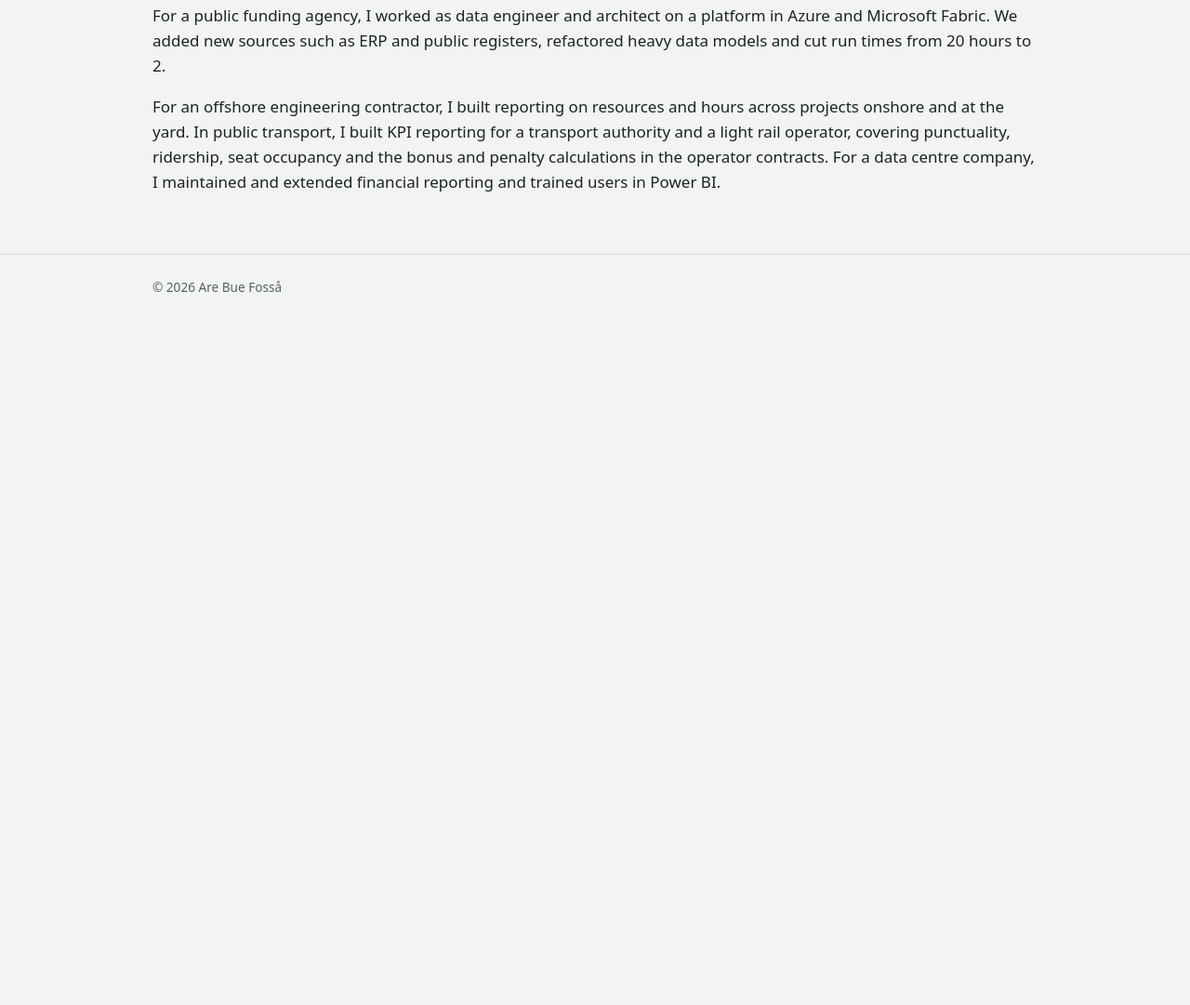
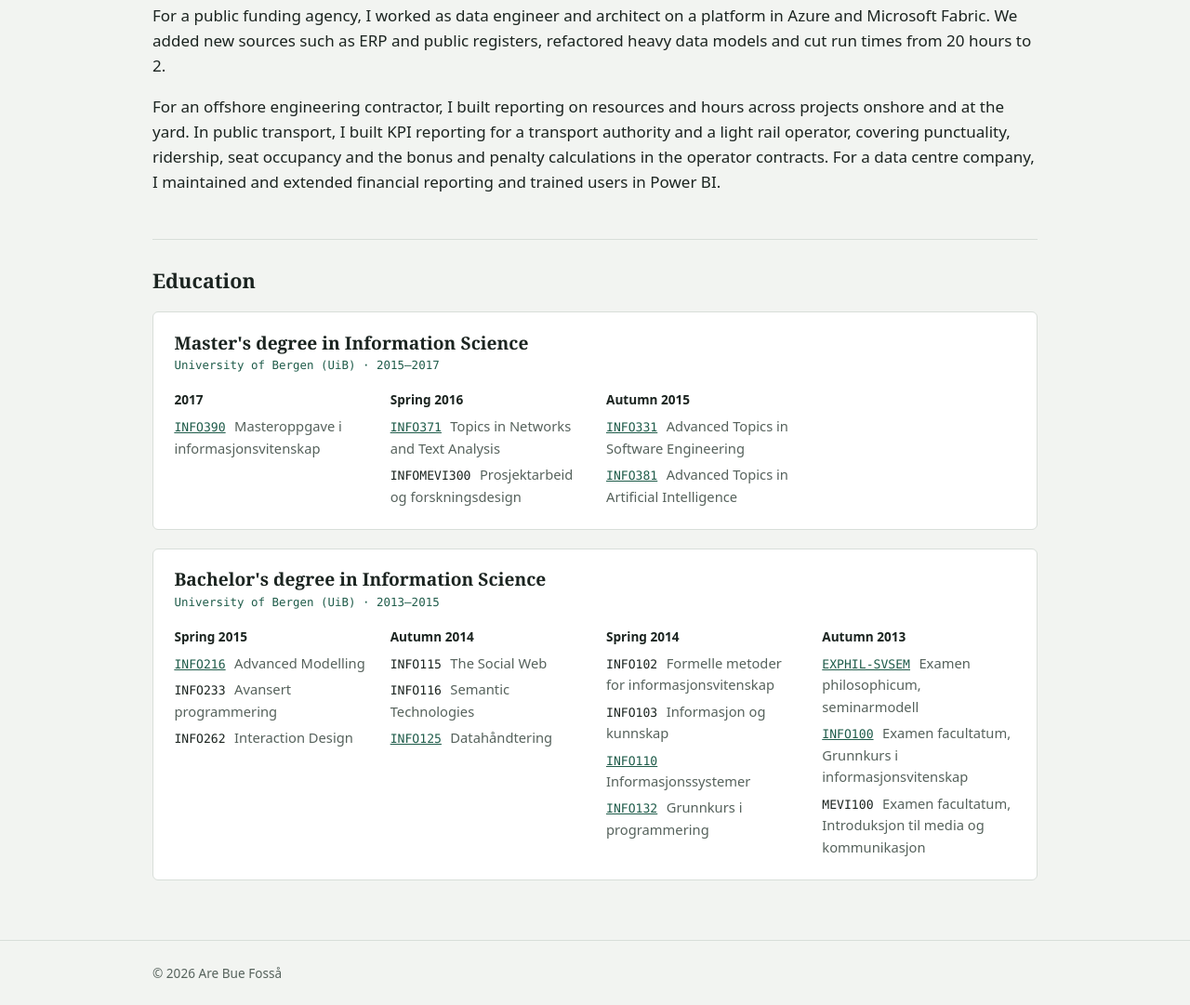
Before and after one commit to arefossa/arefossa.no, a plain HTML site: page index.html in a window 1280 px wide. Shown: the part 1348-2429 px from the top of the page at 93% size. Before the commit the page ends 1692 px from the top, so only its background shows below. Drawn offline with Linux system fonts and the light colour scheme.

Commit message:
la til education

```diff
--- a/assets/style.css
+++ b/assets/style.css
@@ -100,7 +100,27 @@ h2 { font-size: 1.35rem; }
 .prose p { margin: 0; }
 
 /* Forsiden: Work experience under flisene, litt ekstra luft over og en tynn strek som skille. */
-.experience { display: grid; gap: 1rem; margin-top: 1rem; padding-top: 2rem; border-top: 1px solid var(--line); }
+.experience, .education { display: grid; gap: 1rem; margin-top: 1rem; padding-top: 2rem; border-top: 1px solid var(--line); }
+
+/* Forsiden: Education. Ett kort per studieprogram, semestrene side om side i kortet og under
+   hverandre på smale skjermer. Kortene følger sidebredden, som alt annet. */
+.education { gap: 1.25rem; }
+.degree {
+  display: grid;
+  gap: 1rem;
+  padding: 1.3rem 1.4rem 1.4rem;
+  background: var(--surface);
+  border: 1px solid var(--line);
+  border-radius: 6px;
+}
+.degree-head { display: grid; gap: 0.2rem; }
+.degree h3 { margin: 0; font-family: var(--font-display); font-size: 1.2rem; line-height: 1.2; }
+.degree .meta { margin: 0; font-family: var(--font-mono); font-size: 0.78rem; color: var(--accent); }
+.terms { display: grid; gap: 1rem 1.5rem; grid-template-columns: repeat(auto-fill, minmax(13rem, 1fr)); }
+.term h4 { margin: 0 0 0.4rem; font-size: 0.85rem; font-weight: 600; color: var(--fg); }
+.courses { list-style: none; margin: 0; padding: 0; display: grid; gap: 0.3rem; color: var(--muted); font-size: 0.92rem; }
+.courses a, .courses .code { font-family: var(--font-mono); font-size: 0.82rem; margin-right: 0.35rem; }
+.courses .code { color: var(--fg); }
 
 /* Forsiden: portrettet til venstre for punktlisten, toppen på linje med første punkt. Over listen på smale skjermer. */
 .bio { display: grid; gap: 1.5rem; align-items: start; }
--- a/index.html
+++ b/index.html
@@ -98,6 +98,83 @@
             financial reporting and trained users in Power BI.</p>
         </div>
       </section>
+
+      <!-- Fagkodene lenker til UiBs emnesider der de fortsatt finnes. Fag som er lagt ned (404 hos UiB)
+           står uten lenke. -->
+      <section class="education" id="education" aria-labelledby="education-title">
+        <h2 id="education-title">Education</h2>
+
+        <article class="degree">
+          <div class="degree-head">
+            <h3>Master's degree in Information Science</h3>
+            <p class="meta">University of Bergen (UiB) · 2015–2017</p>
+          </div>
+          <div class="terms">
+            <div class="term">
+              <h4>2017</h4>
+              <ul class="courses">
+                <li><a href="https://www.uib.no/en/studies/courses/info390">INFO390</a> Masteroppgave i informasjonsvitenskap</li>
+              </ul>
+            </div>
+            <div class="term">
+              <h4>Spring 2016</h4>
+              <ul class="courses">
+                <li><a href="https://www.uib.no/en/studies/courses/info371">INFO371</a> Topics in Networks and Text Analysis</li>
+                <li><span class="code">INFOMEVI300</span> Prosjektarbeid og forskningsdesign</li>
+              </ul>
+            </div>
+            <div class="term">
+              <h4>Autumn 2015</h4>
+              <ul class="courses">
+                <li><a href="https://www.uib.no/en/studies/courses/info331">INFO331</a> Advanced Topics in Software Engineering</li>
+                <li><a href="https://www.uib.no/en/studies/courses/info381">INFO381</a> Advanced Topics in Artificial Intelligence</li>
+              </ul>
+            </div>
+          </div>
+        </article>
+
+        <article class="degree">
+          <div class="degree-head">
+            <h3>Bachelor's degree in Information Science</h3>
+            <p class="meta">University of Bergen (UiB) · 2013–2015</p>
+          </div>
+          <div class="terms">
+            <div class="term">
+              <h4>Spring 2015</h4>
+              <ul class="courses">
+                <li><a href="https://www.uib.no/en/studies/courses/info216">INFO216</a> Advanced Modelling</li>
+                <li><span class="code">INFO233</span> Avansert programmering</li>
+                <li><span class="code">INFO262</span> Interaction Design</li>
+              </ul>
+            </div>
+            <div class="term">
+              <h4>Autumn 2014</h4>
+              <ul class="courses">
+                <li><span class="code">INFO115</span> The Social Web</li>
+                <li><span class="code">INFO116</span> Semantic Technologies</li>
+                <li><a href="https://www.uib.no/en/studies/courses/info125">INFO125</a> Datahåndtering</li>
+              </ul>
+            </div>
+            <div class="term">
+              <h4>Spring 2014</h4>
+              <ul class="courses">
+                <li><span class="code">INFO102</span> Formelle metoder for informasjonsvitenskap</li>
+                <li><span class="code">INFO103</span> Informasjon og kunnskap</li>
+                <li><a href="https://www.uib.no/en/studies/courses/info110">INFO110</a> Informasjonssystemer</li>
+                <li><a href="https://www.uib.no/en/studies/courses/info132">INFO132</a> Grunnkurs i programmering</li>
+              </ul>
+            </div>
+            <div class="term">
+              <h4>Autumn 2013</h4>
+              <ul class="courses">
+                <li><a href="https://www.uib.no/en/studies/courses/exphil-svsem">EXPHIL-SVSEM</a> Examen philosophicum, seminarmodell</li>
+                <li><a href="https://www.uib.no/en/studies/courses/info100">INFO100</a> Examen facultatum, Grunnkurs i informasjonsvitenskap</li>
+                <li><span class="code">MEVI100</span> Examen facultatum, Introduksjon til media og kommunikasjon</li>
+              </ul>
+            </div>
+          </div>
+        </article>
+      </section>
     </div>
   </main>
 
```
